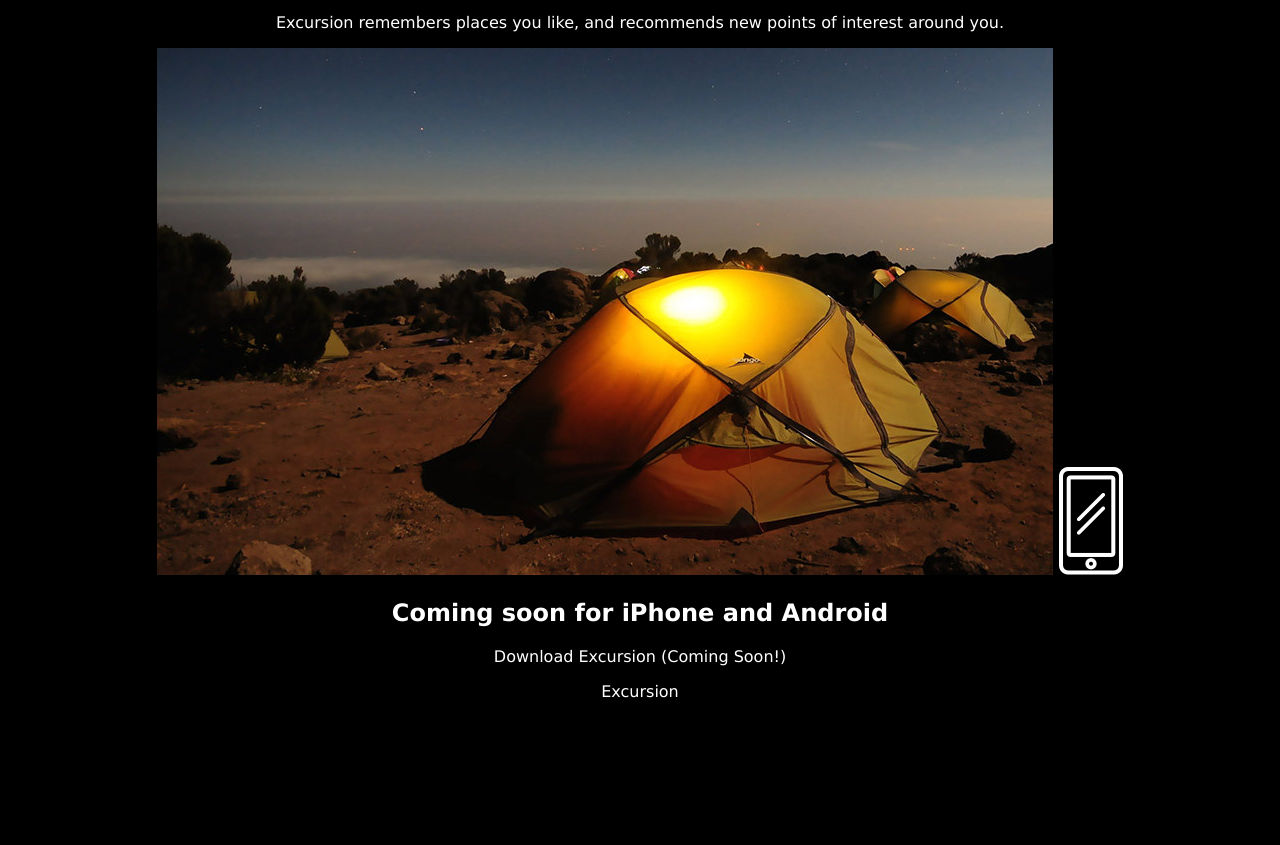
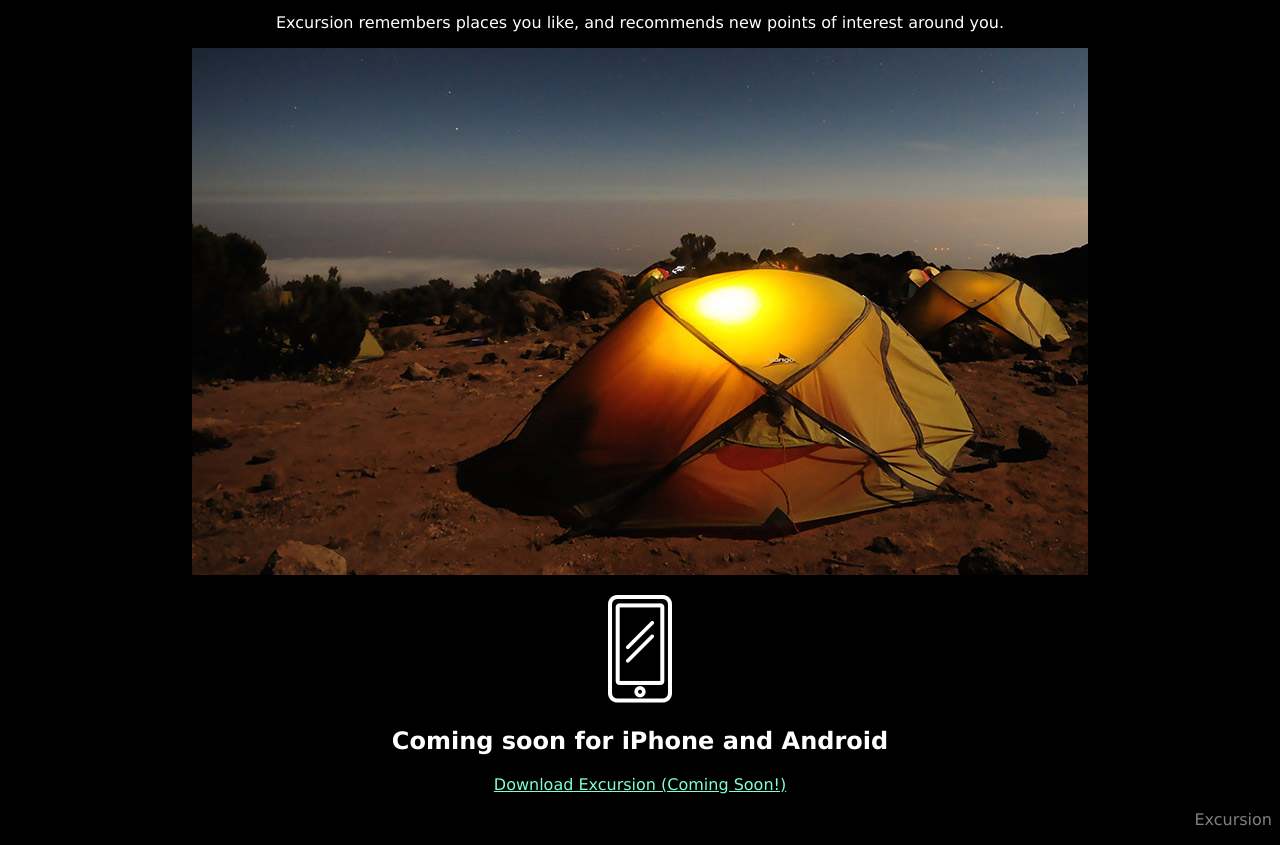
Before and after one commit to bschadek/excursion, a plain HTML site: page index.html in a window 1280 px wide. Shown: the part 420-1265 px from the top of the page. Before the commit the page ends 1137 px from the top, so only its background shows below. Drawn offline with Linux system fonts and the light colour scheme.

Commit message:
Added style to footer text

```diff
--- a/index.html
+++ b/index.html
@@ -16,12 +16,12 @@
     <br>
     <h2 class="header--secondary">Your personal travel guide</h2>
     <p>Excursion remembers places you like, and recommends new points of interest around you.</p>
-    <img src="resources/css/images/camp.jpg">
-    <img src="resources/css/images/phone.png">
+    <p><img src="resources/css/images/camp.jpg"></p>
+    <p><img src="resources/css/images/phone.png"></p>
     <h2 class="header sub-header">Coming soon for iPhone and Android</h2>
-    <p>Download Excursion (Coming Soon!)</p>
+    <p><a class="link--cta" href="#">Download Excursion (Coming Soon!)</a></p>
 </body>
-<footer>
+<footer class="footer">
     <p>Excursion</p>
 </footer>
 </html>
--- a/resources/css/style.css
+++ b/resources/css/style.css
@@ -29,3 +29,8 @@ body {
     color: aquamarine;
 
 }
+
+.footer {
+    text-align: right;
+    color: grey;
+}
```
